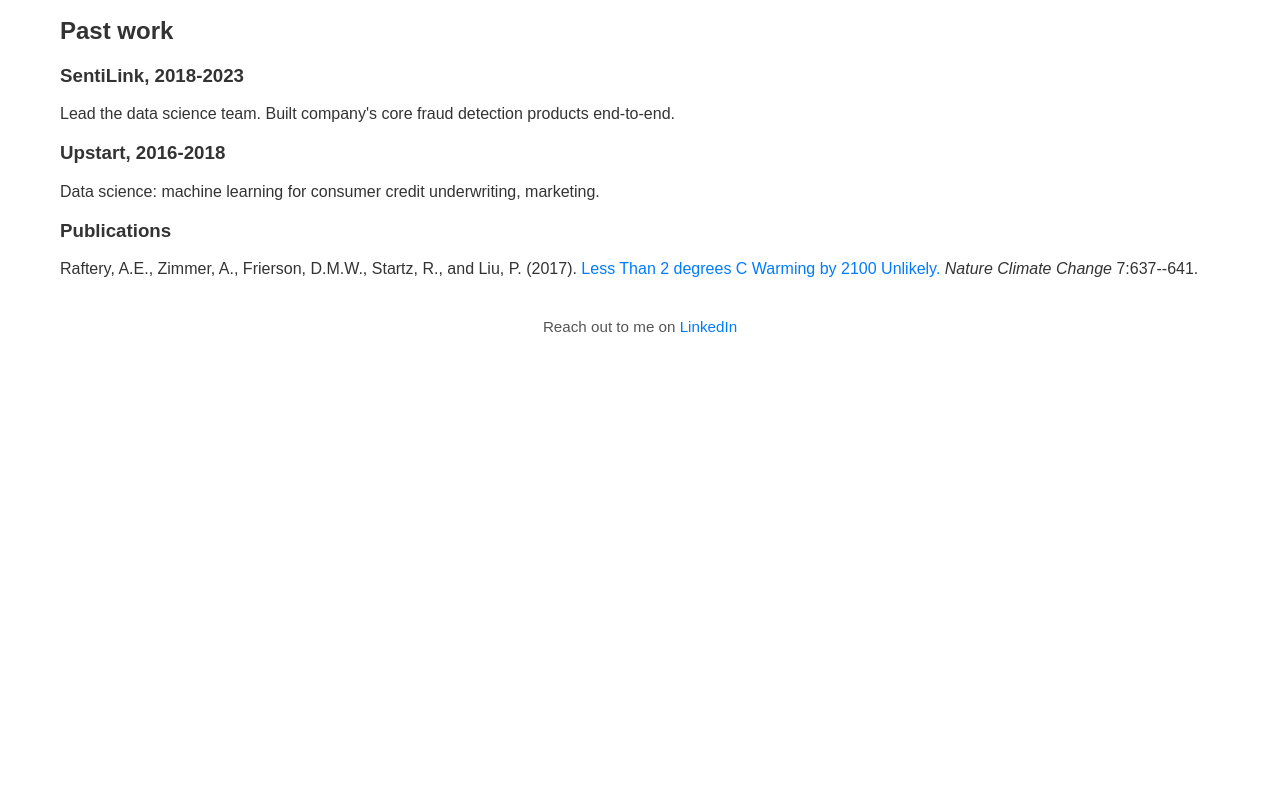
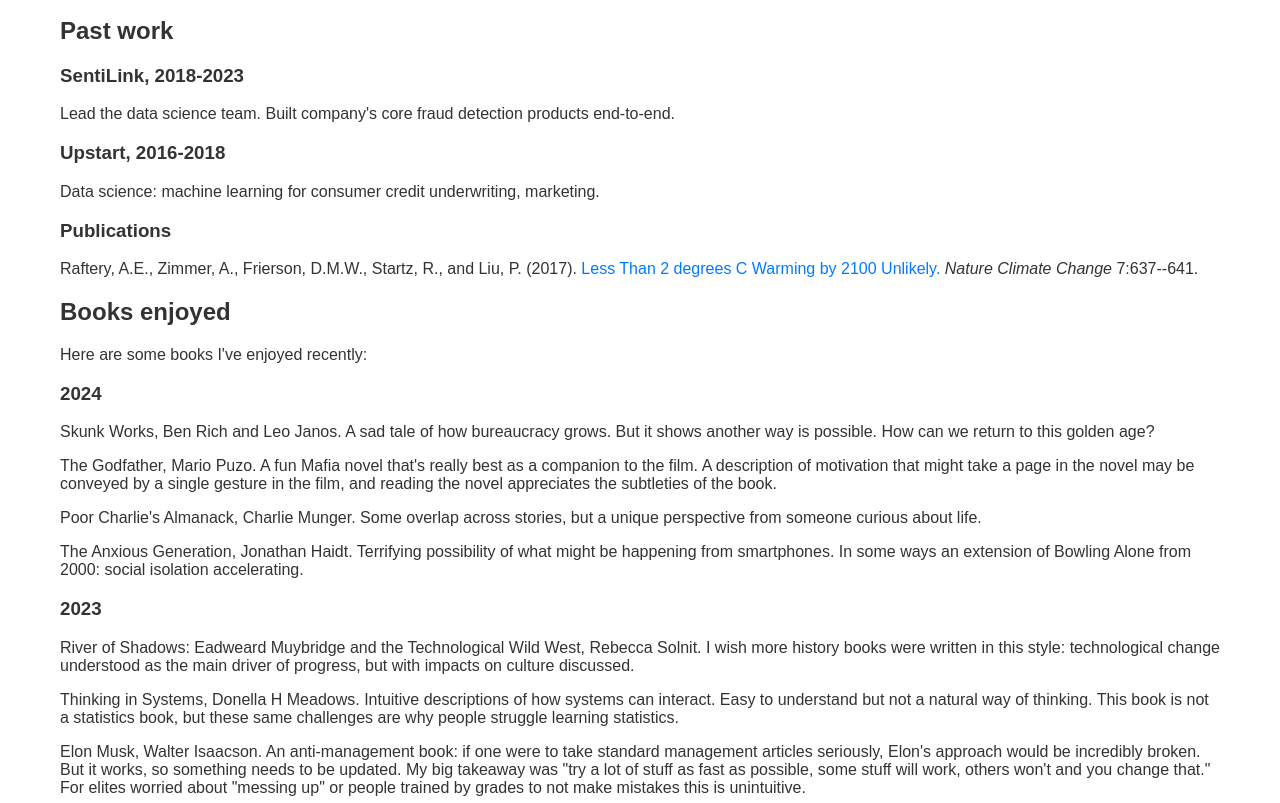
Before and after one commit to thatperson42/thatperson42.github.io, a plain HTML site: page index.html in a window 1280 px wide. Shown: the part 149-952 px from the top of the page. Before the commit the page ends 800 px from the top, so only its background shows below. Drawn offline with Linux system fonts and the light colour scheme.

Commit message:
add books

```diff
--- a/index.html
+++ b/index.html
@@ -11,6 +11,7 @@
         <h1>Alec Zimmer</h1>
         <p>More to come soon...</p>
     </section>
+
 
     <section id="projects">
         <h2>Past work</h2>
@@ -35,6 +36,23 @@
         <!-- Add more projects as needed -->
     </section>
 
+    <section id="books">
+      <h2>Books enjoyed</h2>
+        Here are some books I've enjoyed recently:
+
+        <h3>2024</h3>
+          <p>Skunk Works, Ben Rich and Leo Janos. A sad tale of how bureaucracy grows. But it shows another way is possible. How can we return to this golden age?</p>
+          <p>The Godfather, Mario Puzo. A fun Mafia novel that's really best as a companion to the film. A description of motivation that might take a page in the novel may be conveyed by a single gesture in the film, and reading the novel appreciates the subtleties of the book.</p>
+          <p>Poor Charlie's Almanack, Charlie Munger. Some overlap across stories, but a unique perspective from someone curious about life.</p>
+          <p>The Anxious Generation, Jonathan Haidt. Terrifying possibility of what might be happening from smartphones. In some ways an extension of Bowling Alone from 2000: social isolation accelerating.</p>
+        <h3>2023</h3>
+          <p>River of Shadows: Eadweard Muybridge and the Technological Wild West, Rebecca Solnit. I wish more history books were written in this style: technological change understood as the main driver of progress, but with impacts on culture discussed.</p>
+          <p>Thinking in Systems, Donella H Meadows. Intuitive descriptions of how systems can interact. Easy to understand but not a natural way of thinking. This book is not a statistics book, but these same challenges are why people struggle learning statistics.</p>
+          <p>Elon Musk, Walter Isaacson. An anti-management book: if one were to take standard management articles seriously, Elon's approach would be incredibly broken. But it works, so something needs to be updated. My big takeaway was "try a lot of stuff as fast as possible, some stuff will work, others won't and you change that." For elites worried about "messing up" or people trained by grades to not make mistakes this is unintuitive.</p>
+          <p>The Wandering Earth, Cixin Liu. With the exception of The Three-Body Problem (the first novel in that trilogy), Cixin Liu's scenarios are more amenable to short-story format.</p>
+          <p>The Domestic Revolution: How the Introduction of Coal into Victorian Homes Changed Everything, Ruth Goodman. Fascinating to hear the history of coal leading up to the Industrial Revolution. How to Be a Victorian is my favorite Ruth Goodman book, however.</p>
+    </section>
+
     <!-- <section id="contact">
         <h2>Contact</h2>
         <p>If you'd like to get in touch, feel free to <a href="mailto:your.email@example.com">email me</a>.</p>
```
